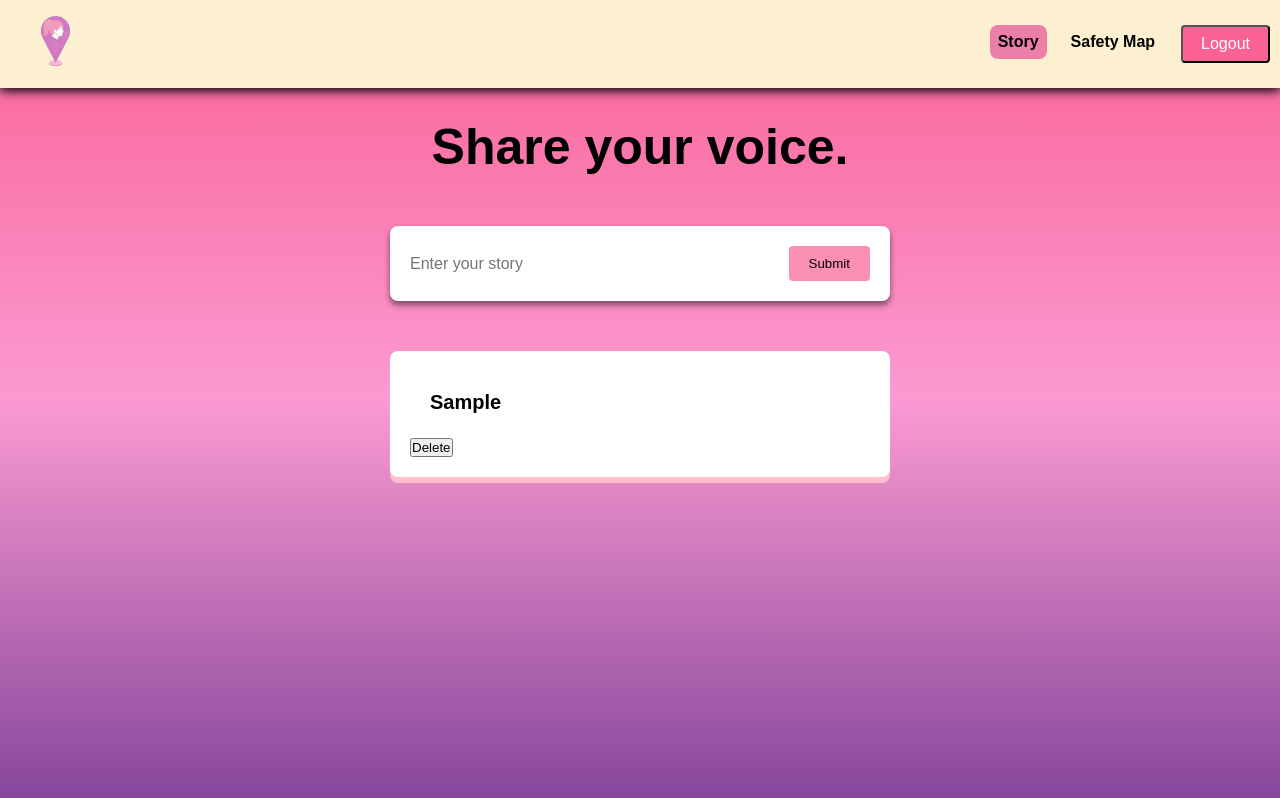
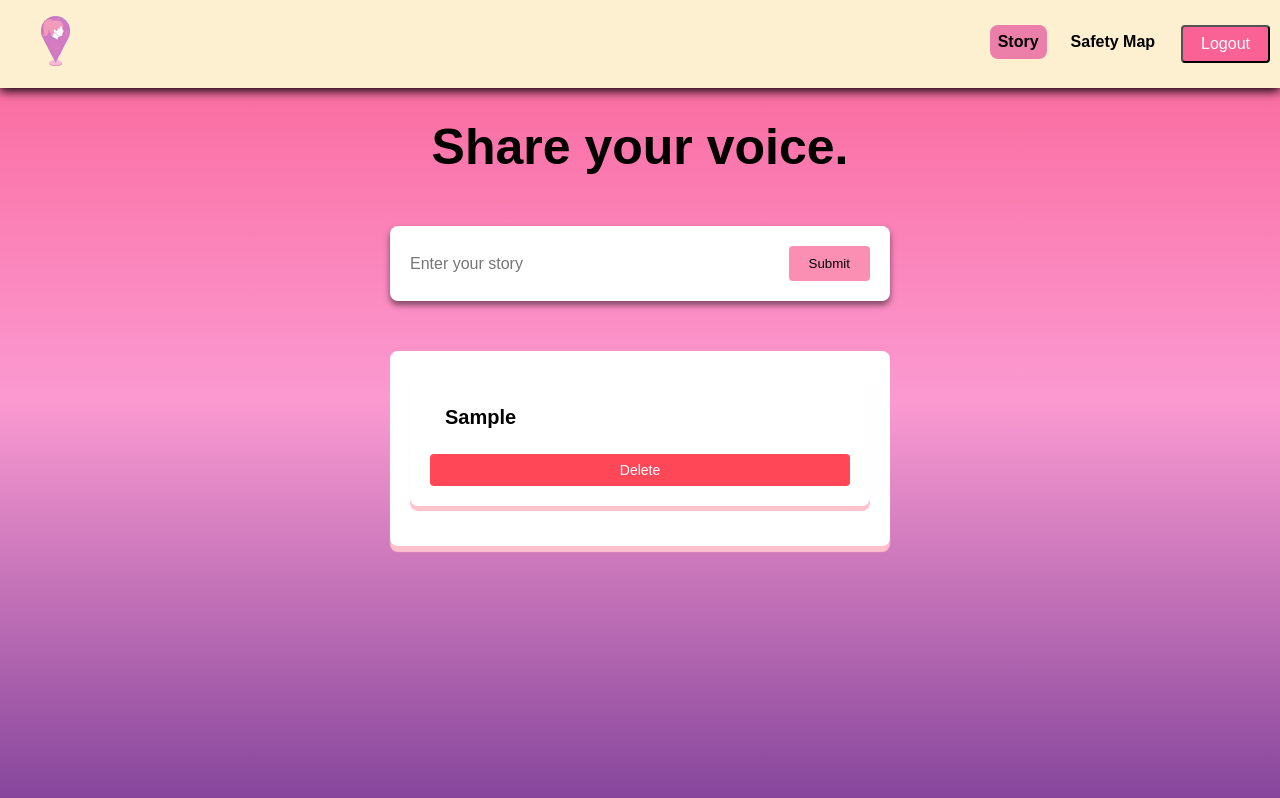
Before and after one commit to EdCalzar2/thesis-final-project, a React (Vite) app: page /story in a window 1280 px wide. Both pictures are taken after typing "Sample" into the empty fields and a click on the button "Submit". Built offline with nearby package versions, Linux system fonts and the light colour scheme.

Commit message:
Update storyItem.module.css

```diff
--- a/src/components/storyItem.module.css
+++ b/src/components/storyItem.module.css
@@ -1,11 +1,39 @@
 .item {
-    width: 500px;
+    width: 100%; /* Changed from 300px */
     color: black;
     font-size: 20px;
-    margin: 0 auto;
+    margin-bottom: 20px;
+    background: white;
+    border-radius: 8px;
+    box-shadow: 0 5px 1px rgba(255, 166, 181, 0.693);
+    padding: 20px;
+    display: flex;
+    flex-direction: column;
+    align-items: flex-start;
+    text-align: justify;
+    max-height: 250px;
+    overflow-y: auto;
 }
 
 .itemName {
     font-weight: bold;
-    padding: 20px;
+    padding: 15px;
+    flex-grow: 1; /* This pushes the button to the bottom */
 }
+
+.deleteButton {
+    background-color: #ff4757;
+    color: white;
+    border: none;
+    padding: 8px 16px;
+    border-radius: 4px;
+    cursor: pointer;
+    font-size: 14px;
+    margin-top: 10px;
+    align-self: stretch;
+    transition: background-color 0.2s ease;
+}
+
+.deleteButton:hover {
+    background-color: #ff3742;
+}
```
